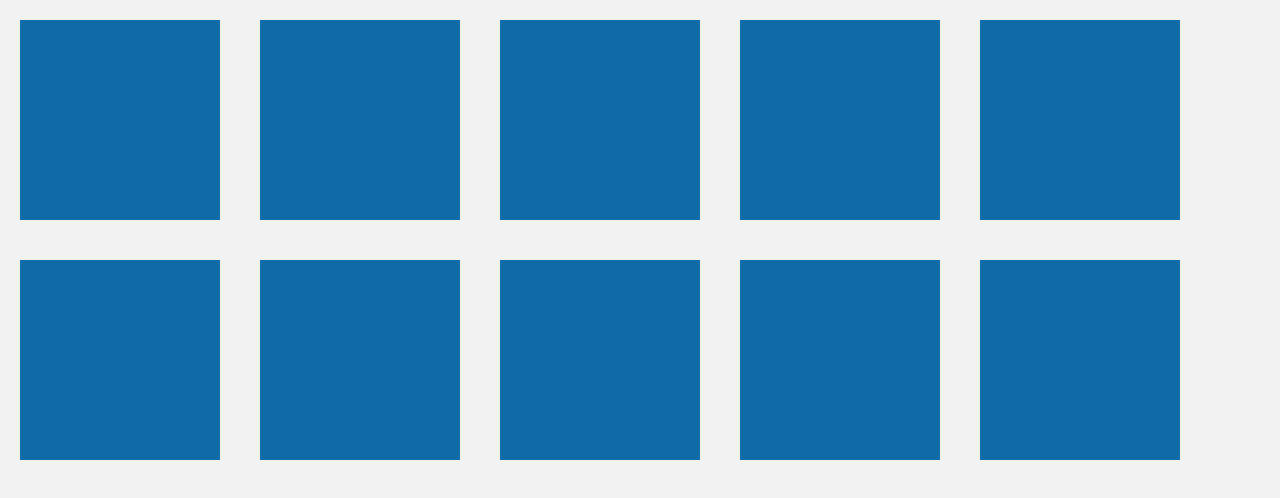
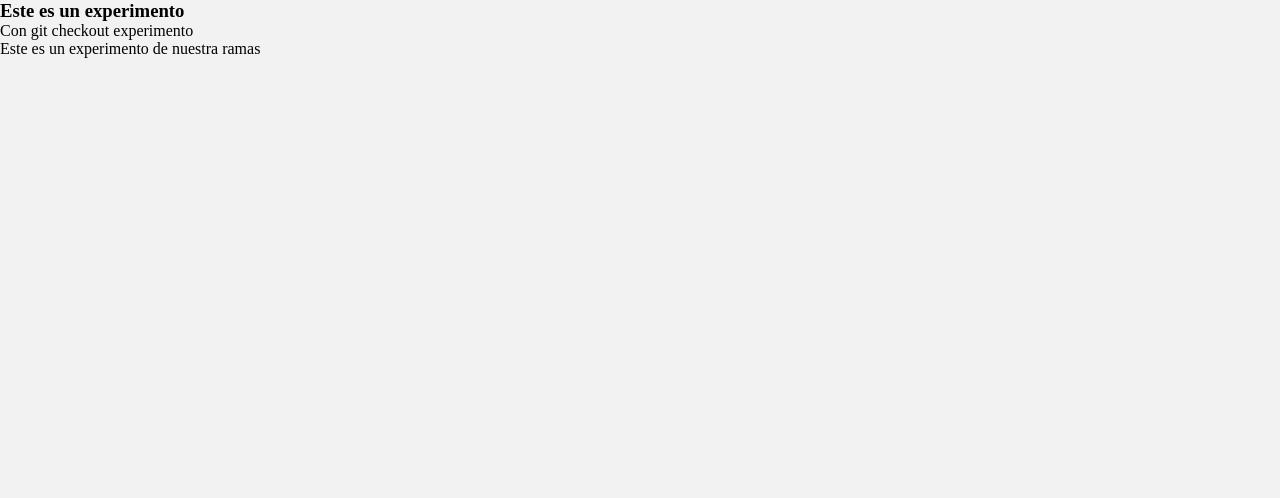
Before and after one commit to KcirePunk/prueba, a plain HTML site: page index.html in a window 1280 px wide. Drawn offline with Linux system fonts and the light colour scheme.

Commit message:
Agregamos texto de experimento

```diff
--- a/index.html
+++ b/index.html
@@ -6,15 +6,11 @@
 	<link rel="stylesheet" type="text/css" href="styles.css">
 </head>
 <body>
-	<div class="caja"></div>
-	<div class="caja po"></div>
-	<div class="caja"></div>
-	<div class="caja"></div>
-	<div class="caja"></div>
-	<div class="caja"></div>
-	<div class="caja"></div>
-	<div class="caja"></div>
-	<div class="caja"></div>
-	<div class="caja"></div>
+	<h3>Este es un experimento</h3>
+	<p>Con git checkout experimento</p>
+
+	<footer>
+		<p>Este es un experimento de nuestra ramas</p>
+	</footer>
 </body>
 </html>
```
